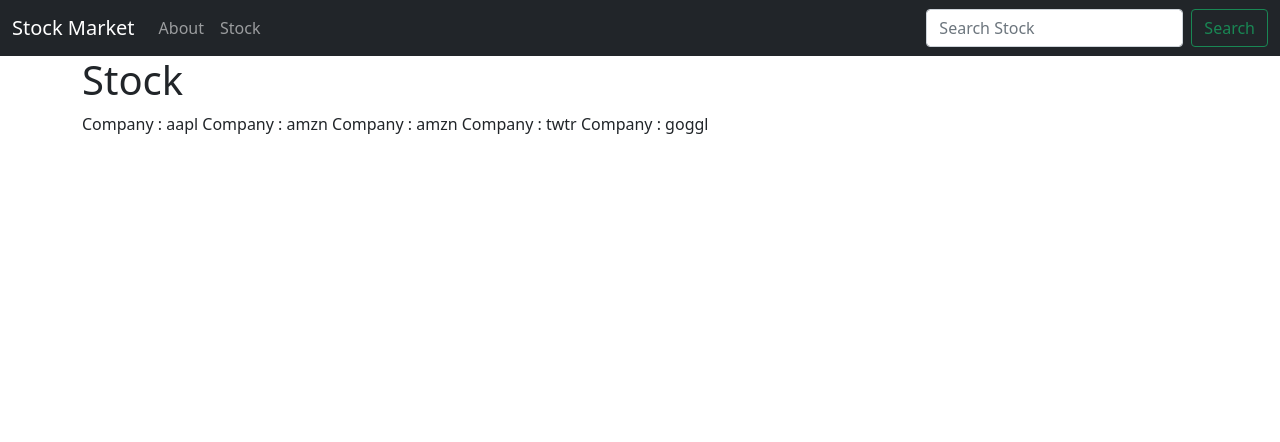
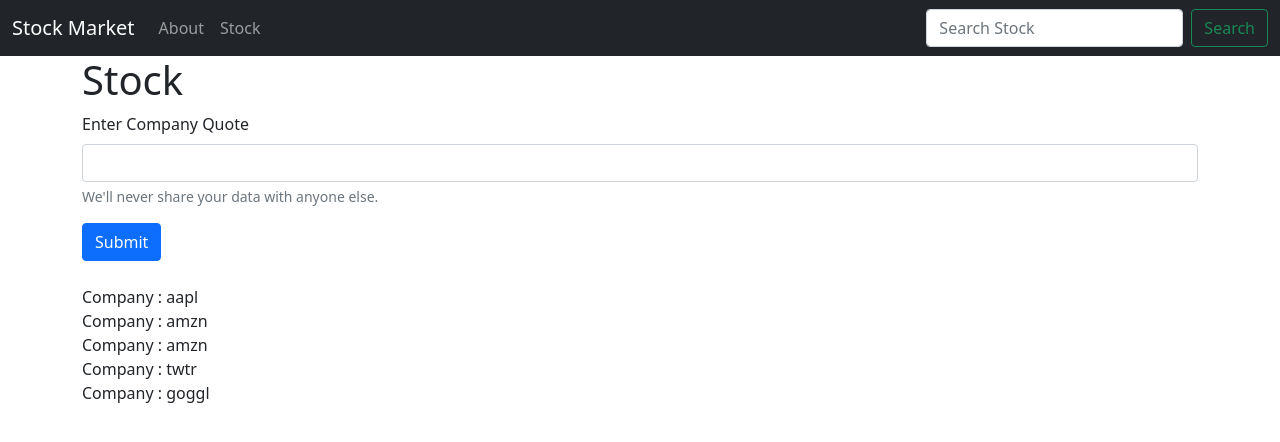
Before and after one commit to ZachroyAnazfitry/stockMarket-djangoWebApp, a Django app: page /graphs/stock.html in a window 1280 px wide. Shown: the top 442 px of the page. Run offline with Django 4.2, Linux system fonts and the light colour scheme; data comes from the database, SQL or seed files in the repository; both versions use the stored data as it was after the commit.

Commit message:
Stock page - store function

```diff
--- a/graphs/templates/stock.html
+++ b/graphs/templates/stock.html
@@ -4,11 +4,25 @@
 
 <h1>Stock</h1>
 
+<!-- Stock form -->
+<form action="{% url 'stock' %}" method="post">
+    {% csrf_token %}
+    <div class="mb-3">
+        <label for="ticker" class="form-label">Enter Company Quote</label>
+        <input type="text" class="form-control" id="ticker" name="ticker">
+        <div id="companyName" class="form-text">We'll never share your data with anyone else.</div>
+    </div>
+
+    <button type="submit" class="btn btn-primary">Submit</button>
+</form>
+
+<br>
+
 <div>
 
     {% for t in ticker %}
 
-       Company : {{ t }}
+       Company : {{ t }} <br>
 
     {% endfor %}
 </div>
--- a/graphs/views.py
+++ b/graphs/views.py
@@ -1,6 +1,9 @@
-from django.shortcuts import render
+from django.contrib import messages
+from django.shortcuts import render, redirect
 
+from .forms import StockForm
 from .models import Stock
+
 
 # Create your views here.
 def home(request):
@@ -51,9 +54,20 @@ def home(request):
 def about(request):
     return render(request, 'about.html',{})
 
-# function for stock page
+# function for creating stock page
 def stock(request):
 
-    # pulling data
-    ticker = Stock.objects.all()
-    return render(request, 'stock.html', {'ticker': ticker})
+    # to store Stock data
+    if request.method == 'POST':
+        form = StockForm(request.POST or None)
+
+        if form.is_valid():  # this is validation
+            form.save()
+            # popup message
+            messages.success(request, ("New Stock has been added!"))
+            return redirect('stock')
+
+    else:
+        # pulling data
+        ticker = Stock.objects.all()
+        return render(request, 'stock.html', {'ticker': ticker})
```
Also changed, not shown: graphs/forms.py (added, +7 -0 lines), db.sqlite3.
